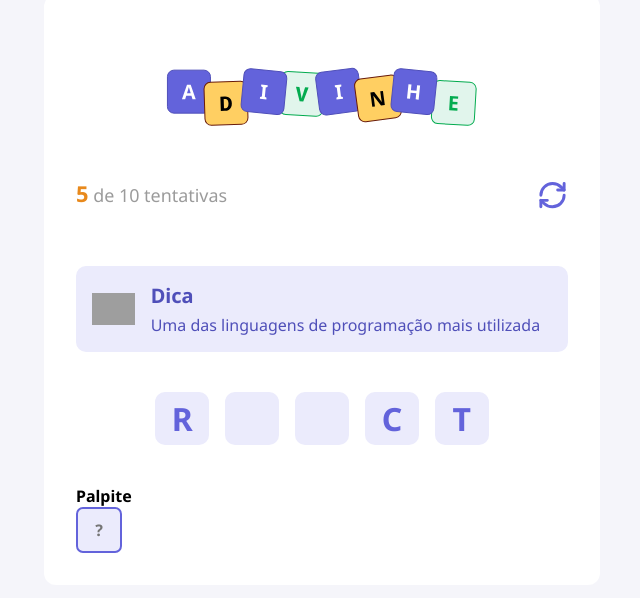
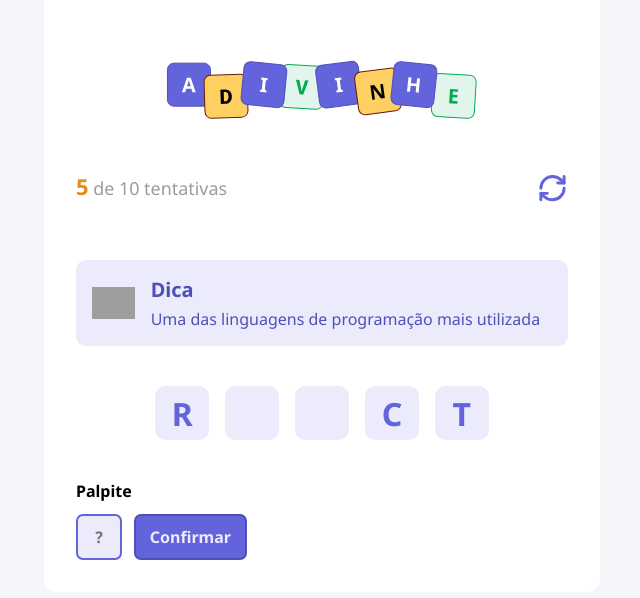
Before and after one commit to olucas-fg/projeto-adivinhacao, a React (Vite) app: page / in a window 1280 px wide. Shown: the part 110-708 px from the top of the page, without its empty margins (318-958 px from the left). Built offline with nearby package versions, Linux system fonts and the light colour scheme; grey boxes are pictures that could not be loaded.

Commit message:
criando componente de button

```diff
--- a/src/App.tsx
+++ b/src/App.tsx
@@ -4,6 +4,7 @@
 import { Tip } from "./components/Tip"
 import { Letter } from "./components/Letter"
 import { Input } from "./components/Input"
+import { Button } from "./components/Button"
 
 export default function App() {
 
@@ -28,8 +29,9 @@
 
         <h4>Palpite</h4>
 
-        <div>
+        <div className={styles.guess}>
           <Input autoFocus maxLength={1} placeholder="?"></Input>
+          <Button title="Confirmar"></Button>
         </div>
       </main>
     </div>
--- a/src/app.module.css
+++ b/src/app.module.css
@@ -25,3 +25,10 @@
 
   margin: 2.5rem 0;
 }
+
+.guess {
+  display: flex;
+  gap: 0.75rem;
+
+  margin-top: 0.75rem;
+}
--- /dev/null
+++ b/src/components/Button/index.tsx
@@ -0,0 +1,13 @@
+import styles from "./styles.module.css"
+
+type Props = React.ComponentProps<"button"> & {
+  title: string
+}
+
+export function Button({ title, ...rest }: Props) {
+  return (
+    <button type="button" className={styles.button} {...rest}>
+      {title}
+    </button>
+  )
+}
--- /dev/null
+++ b/src/components/Button/styles.module.css
@@ -0,0 +1,12 @@
+.button{
+  height: 2.87rem;
+  border-radius: 0.43rem;
+
+  background-color: #6363db;
+  border: 2px solid #4f4fb9;
+  color: #ebebfc;
+
+  padding: 0 0.87rem;
+  font-size: 1rem;
+  font-weight: 700;
+}
--- a/src/global.css
+++ b/src/global.css
@@ -15,7 +15,7 @@
   font-optical-sizing: auto;
 }
 
-input {
+input, button {
   font-family: "Noto Sans", serif;
   font-optical-sizing: auto;
 
```
